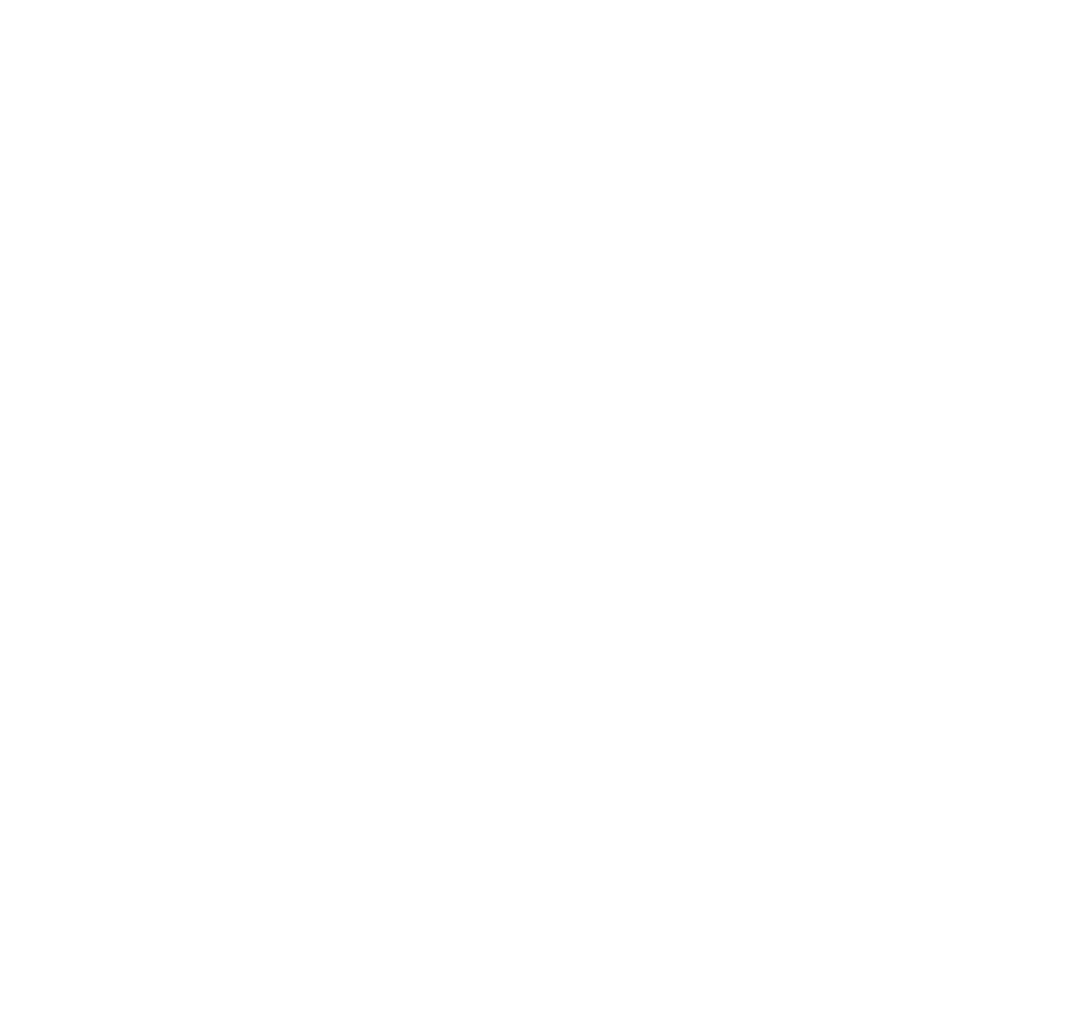
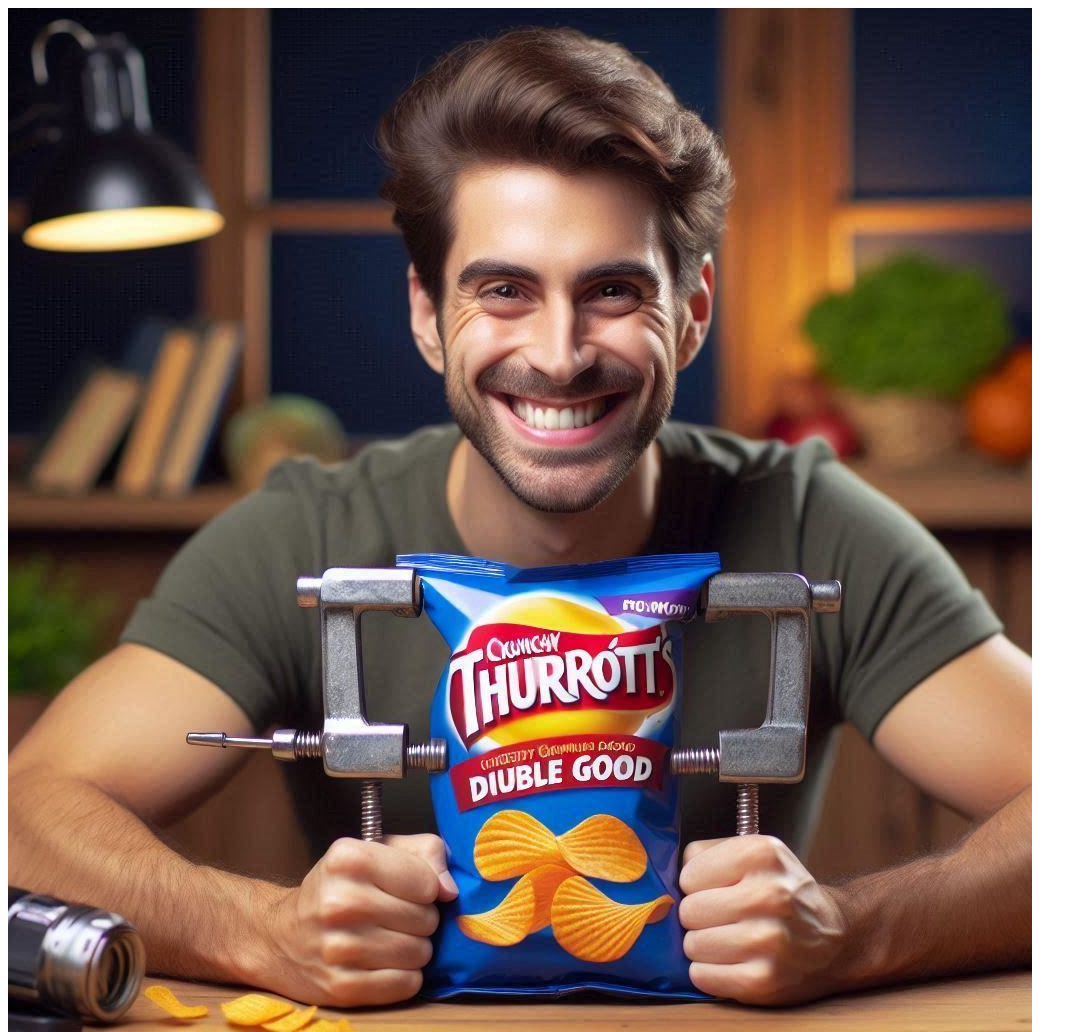
Before and after one commit to kenosando/chip-clamp, a plain HTML site: page index.html in a window 1280 px wide. Shown: the whole page, without its empty margins (0-1087 px from the left). Before the commit the page ends 800 px from the top, so only its background shows below. Drawn offline with Linux system fonts and the light colour scheme.

Commit message:
Added chipclamp.png

```diff
--- a/index.html
+++ b/index.html
@@ -3,6 +3,6 @@
   <head>
   </head>
   <body>
-    <img />
+    <img src="images/chipclamp.png"/>
   </body>
 </html>
```
Also changed, not shown: images/chipclamp.png (added), 1 other file.
